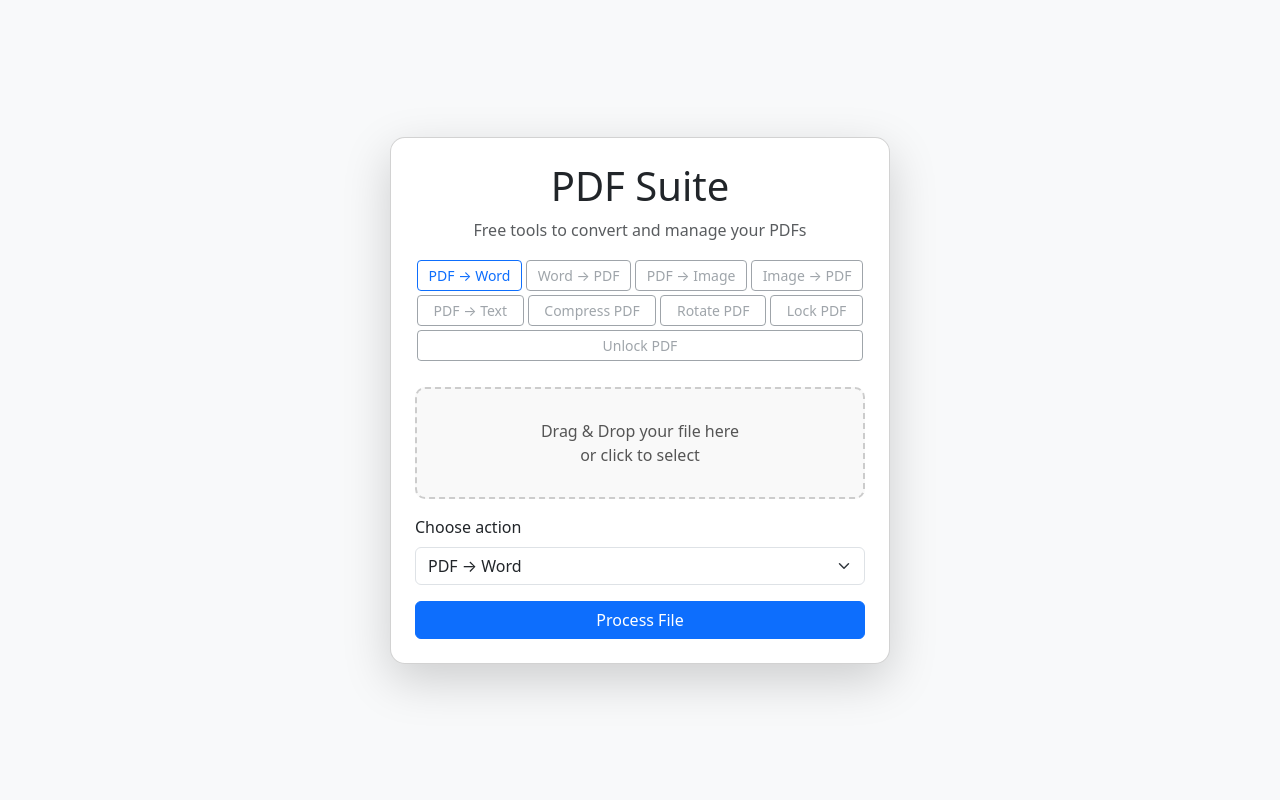
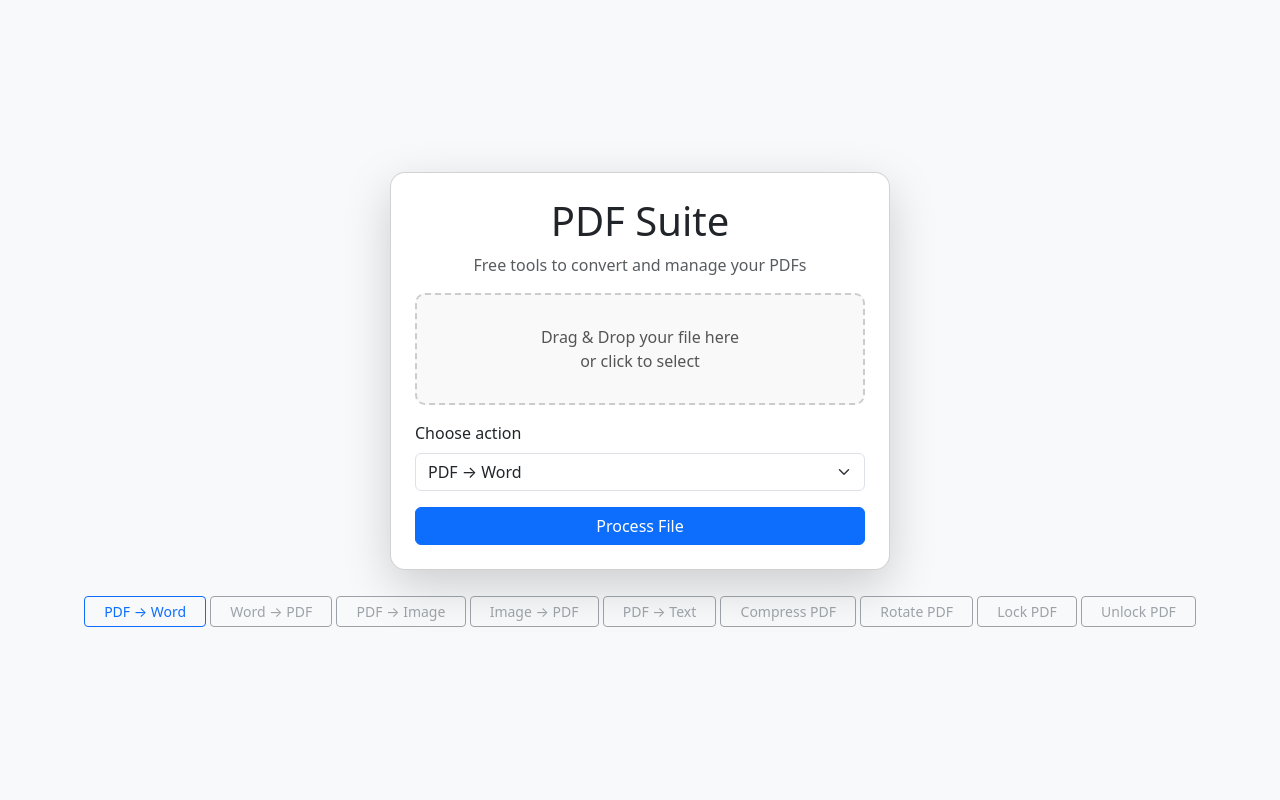
Before and after one commit to matthewmammoliti1234-hue/PDF-PROJECT, a Flask app: page / in a window 1280 px wide. Run offline with Flask 3, Linux system fonts and the light colour scheme; some libraries are stand-ins or nearby versions.

Commit message:
Reposition tool menu and update body class
Moved the tool menu below the main card and updated the body class for better layout.

```diff
--- a/templates/index.html
+++ b/templates/index.html
@@ -33,25 +33,12 @@
         }
     </style>
 </head>
-<body class="bg-light d-flex align-items-center justify-content-center vh-100">
+<body class="bg-light d-flex flex-column align-items-center justify-content-center vh-100">
 
 <div class="container">
     <div class="card shadow-lg p-4 mx-auto" style="max-width:500px; border-radius:15px;">
         <h1 class="text-center mb-2">PDF Suite</h1>
         <p class="text-center text-muted mb-3">Free tools to convert and manage your PDFs</p>
-
-        <!-- Tool Menu -->
-        <div class="tool-menu d-flex flex-wrap justify-content-center mb-4">
-            <a href="/pdf-to-word" class="btn btn-outline-primary btn-sm">PDF → Word</a>
-            <a href="#" class="btn btn-outline-secondary btn-sm disabled">Word → PDF</a>
-            <a href="#" class="btn btn-outline-secondary btn-sm disabled">PDF → Image</a>
-            <a href="#" class="btn btn-outline-secondary btn-sm disabled">Image → PDF</a>
-            <a href="#" class="btn btn-outline-secondary btn-sm disabled">PDF → Text</a>
-            <a href="#" class="btn btn-outline-secondary btn-sm disabled">Compress PDF</a>
-            <a href="#" class="btn btn-outline-secondary btn-sm disabled">Rotate PDF</a>
-            <a href="#" class="btn btn-outline-secondary btn-sm disabled">Lock PDF</a>
-            <a href="#" class="btn btn-outline-secondary btn-sm disabled">Unlock PDF</a>
-        </div>
 
         <!-- Alert Area -->
         <div id="alert-area"></div>
@@ -97,6 +84,19 @@
                 <p class="mt-2">Processing file...</p>
             </div>
         </form>
+    </div>
+
+    <!-- Tool Menu BELOW the main card -->
+    <div class="tool-menu d-flex flex-wrap justify-content-center mt-4">
+        <a href="/pdf-to-word" class="btn btn-outline-primary btn-sm">PDF → Word</a>
+        <a href="#" class="btn btn-outline-secondary btn-sm disabled">Word → PDF</a>
+        <a href="#" class="btn btn-outline-secondary btn-sm disabled">PDF → Image</a>
+        <a href="#" class="btn btn-outline-secondary btn-sm disabled">Image → PDF</a>
+        <a href="#" class="btn btn-outline-secondary btn-sm disabled">PDF → Text</a>
+        <a href="#" class="btn btn-outline-secondary btn-sm disabled">Compress PDF</a>
+        <a href="#" class="btn btn-outline-secondary btn-sm disabled">Rotate PDF</a>
+        <a href="#" class="btn btn-outline-secondary btn-sm disabled">Lock PDF</a>
+        <a href="#" class="btn btn-outline-secondary btn-sm disabled">Unlock PDF</a>
     </div>
 </div>
 
```
